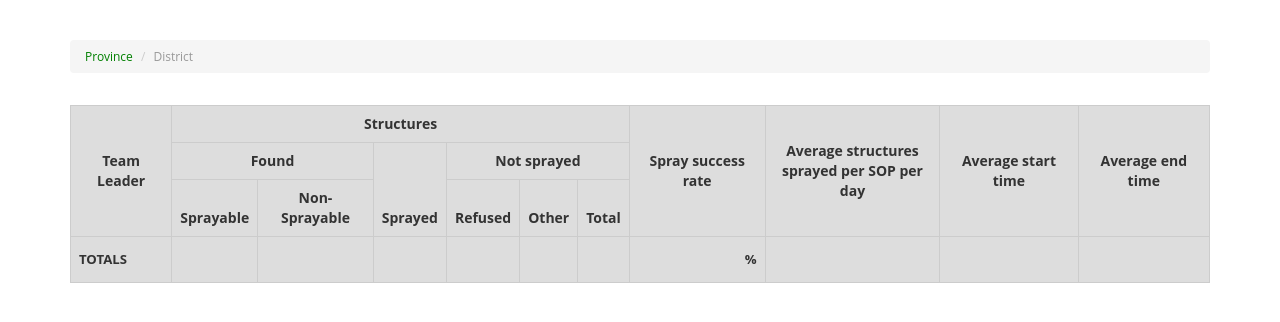
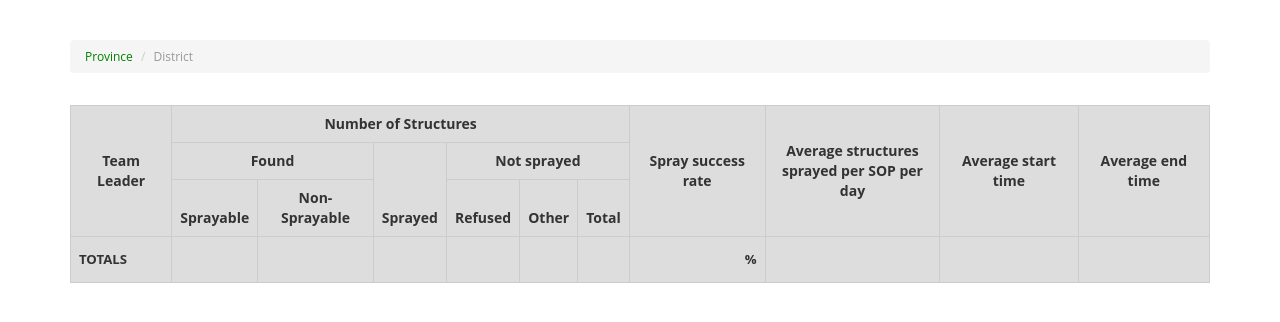
Before and after one commit to onaio/mspray, a Django app: template mspray/apps/main/templates/team-leaders.html in a window 1280 px wide. Shown: the part 52-374 px from the top of the page. Run offline with Django 3.2, Linux system fonts and the light colour scheme; the template is opened without the code that fills it, so the values that code supplies are empty; some libraries are stand-ins or nearby versions.

Commit message:
use full wording "number of structures", closes #160

```diff
--- a/mspray/apps/main/templates/performance.html
+++ b/mspray/apps/main/templates/performance.html
@@ -22,7 +22,7 @@
                             <th rowspan="2">Average end time<sup title="Finish time is determined from the time the last form is started per day per operator">[d]</sup></th>
                         </tr>
                         <tr>
-                            <th>Structures</th>
+                            <th>No. of Structures</th>
                             <th>Target areas</th>
                             <th>Number</th>
                             <th>%</th>
--- a/mspray/apps/main/templates/spray-operator-daily.html
+++ b/mspray/apps/main/templates/spray-operator-daily.html
@@ -19,7 +19,7 @@
                         <thead>
                             <tr>
                                 <th rowspan="3">Day</th>
-                                <th colspan="6">Structures</th>
+                                <th colspan="6">Number of Structures</th>
                                 <th rowspan="3">Spray success rate</th>
                                 <th rowspan="3">Start time</th>
                                 <th rowspan="3">End time</th>
--- a/mspray/apps/main/templates/spray-operator-summary.html
+++ b/mspray/apps/main/templates/spray-operator-summary.html
@@ -19,7 +19,7 @@
                             <tr>
                                 <th rowspan="3">Spray Operator</th>
                                 <th rowspan="3">Number of <br/> days worked</th>
-                                <th colspan="6">Structures</th>
+                                <th colspan="6">Number of Structures</th>
                                 <th rowspan="3">Spray success rate</th>
                                 <th rowspan="3">Average structures <br />sprayed per SOP per day</th>
                                 <th rowspan="3">Average start time</th>
--- a/mspray/apps/main/templates/team-leaders.html
+++ b/mspray/apps/main/templates/team-leaders.html
@@ -17,7 +17,7 @@
                         <thead>
                             <tr>
                                 <th rowspan="3">Team Leader</th>
-                                <th colspan="6">Structures</th>
+                                <th colspan="6">Number of Structures</th>
                                 <th rowspan="3">Spray success rate</th>
                                 <th rowspan="3">Average structures <br />sprayed per SOP per day</th>
                                 <th rowspan="3">Average start time</th>
```
